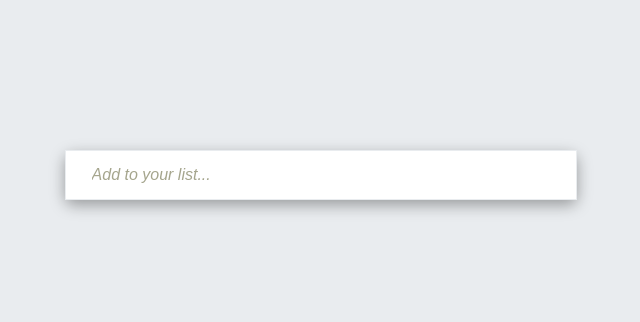
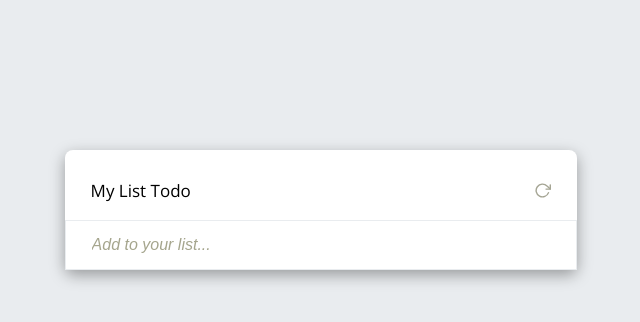
Before and after one commit to Ogaga01/React-Todo, a React (Create React App) app: page / in a window 1280 px wide. Shown: the top 322 px of the page, without its empty margins (319-959 px from the left). Built offline with nearby package versions, Linux system fonts and the light colour scheme.

Commit message:
Add Header

```diff
--- a/package.json
+++ b/package.json
@@ -8,6 +8,7 @@
     "@testing-library/user-event": "^13.5.0",
     "react": "^18.2.0",
     "react-dom": "^18.2.0",
+    "react-icons": "^4.7.1",
     "react-scripts": "5.0.1",
     "sass": "^1.56.1",
     "web-vitals": "^2.1.4"
--- a/src/App.js
+++ b/src/App.js
@@ -1,12 +1,14 @@
 import Input from './Input';
 import styles from './SASS/App.module.scss';
 import { getLocalStorage } from './LocalStorage';
+import Header from './Header';
 
 function App() {
   getLocalStorage();
 
   return (
     <div className={styles.app}>
+      <Header />
       <Input />
     </div>
   );
--- /dev/null
+++ b/src/Header.js
@@ -0,0 +1,11 @@
+import { FiRotateCw } from 'react-icons/fi';
+import styles from './SASS/Header.module.scss';
+
+const Header = () => (
+  <div className={styles.header}>
+    <p className={styles.title}>My List Todo</p>
+    <FiRotateCw className={styles.rotate} />
+  </div>
+);
+
+export default Header;
--- /dev/null
+++ b/src/SASS/Header.module.scss
@@ -0,0 +1,19 @@
+.header {
+  display: flex;
+  justify-content: space-between;
+  align-items: center;
+  width: 100%;
+  height: 60px;
+  margin-top: 2%;
+  background-color: inherit;
+}
+
+.rotate {
+  margin-right: 5%;
+  color: #a5a594;
+}
+
+.title {
+  margin-left: 5%;
+  color: #000;
+}
--- a/src/SASS/_base.scss
+++ b/src/SASS/_base.scss
@@ -1,3 +1,5 @@
+@import url('https://fonts.googleapis.com/css2?family=Open+Sans:wght@300;400&display=swap');
+
 html {
   box-sizing: border-box;
   font-size: 62.5%;
@@ -13,4 +15,5 @@ body {
   margin: 0;
   padding: 0;
   background-color: #e9ecef;
+  font-family: 'Open Sans', sans-serif;
 }
```
Also changed, not shown: 1 other file (tests, documents, lock files or other folders).
